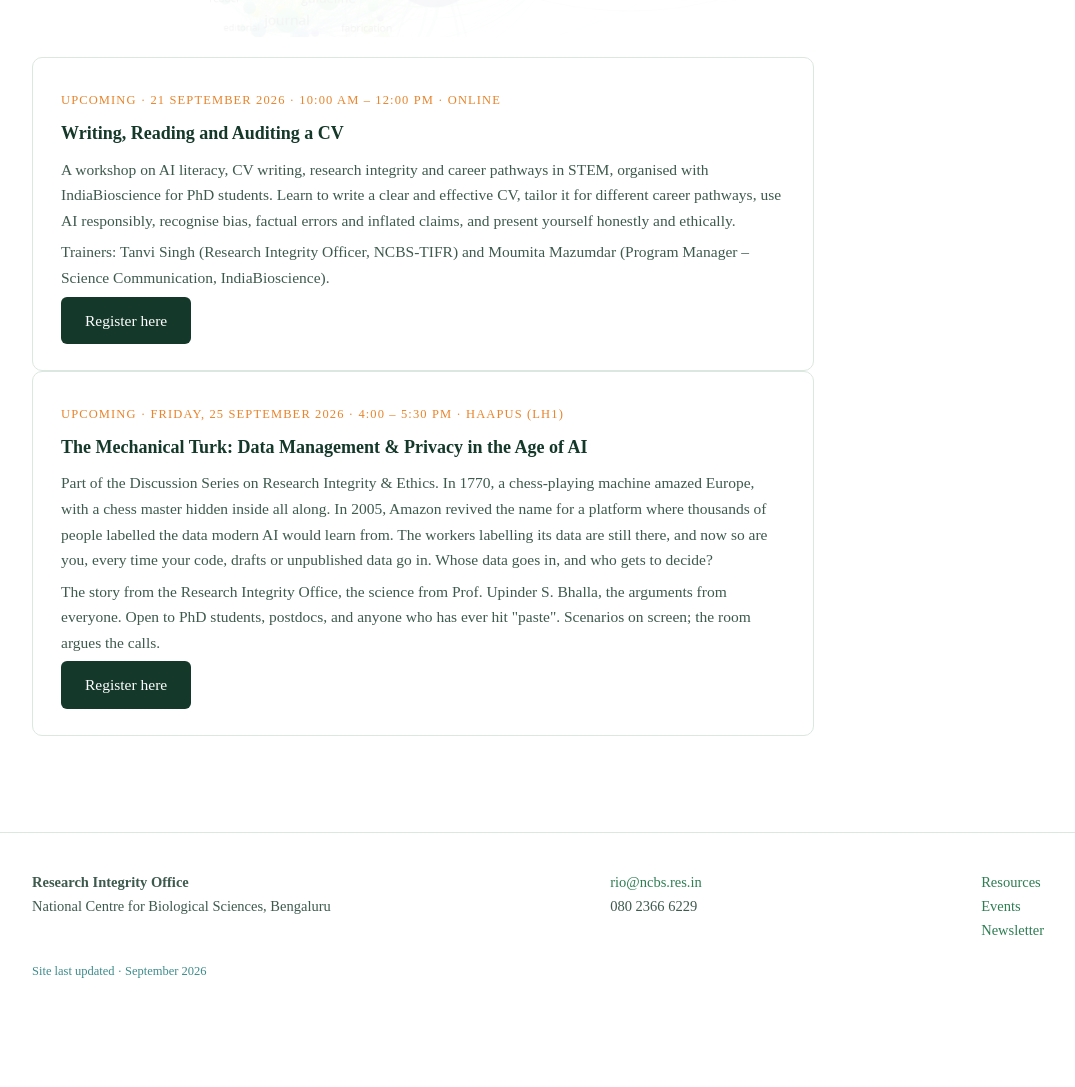
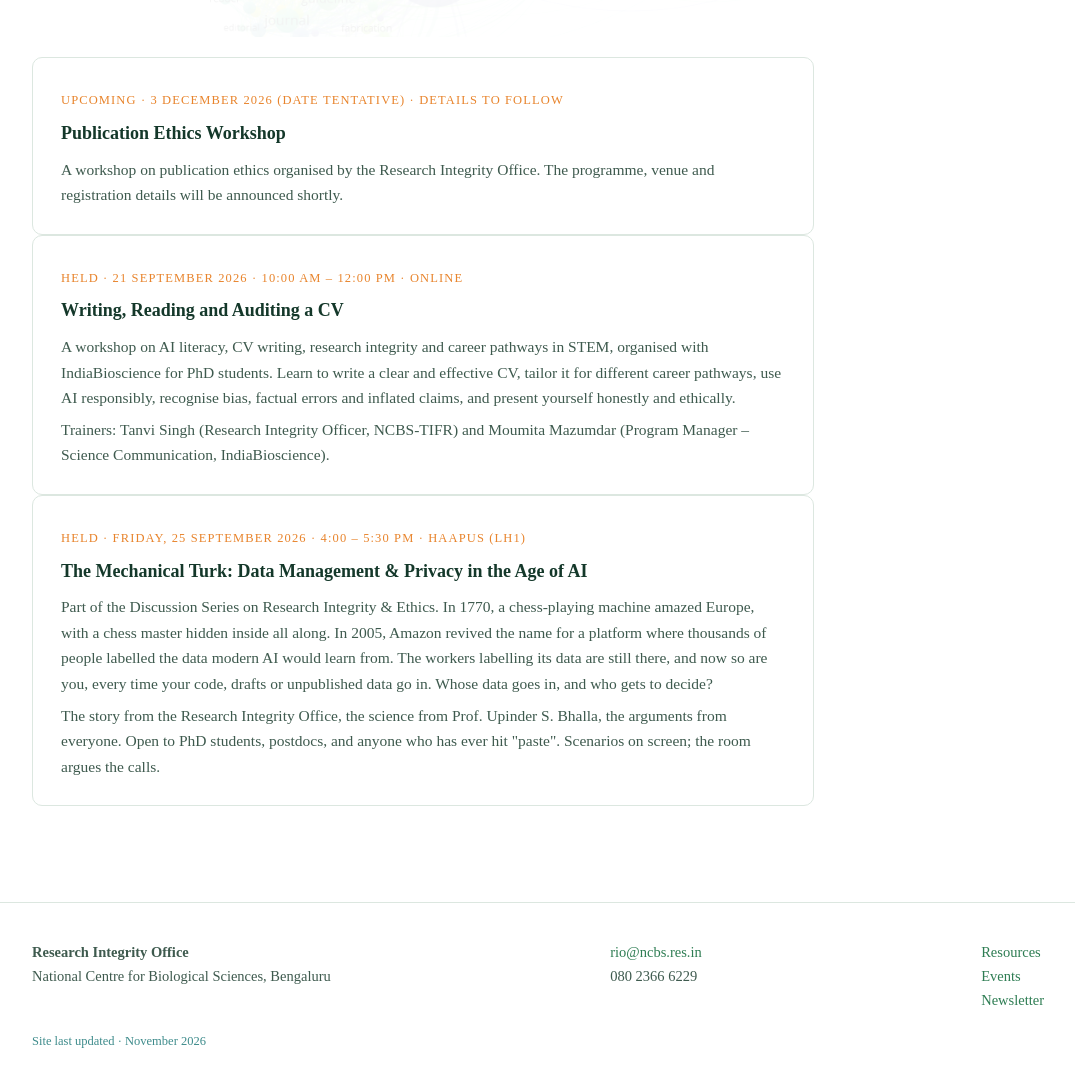
Before and after one commit to rio-ncbs/rio-ncbs.github.io, a plain HTML site: page events.html in a window 1280 px wide. Shown: the part 195-1282 px from the top of the page, without its empty margins (102-1177 px from the left). Before the commit the page ends 1222 px from the top, so only its background shows below. Drawn offline with Linux system fonts and the light colour scheme.

Commit message:
Add Publication Ethics Workshop (3 Dec, tentative); mark September events as held

```diff
--- a/events.html
+++ b/events.html
@@ -37,7 +37,14 @@
 <section style="padding-top:20px;">
   <div class="wrap">
     <div class="event">
-      <p class="when">Upcoming · 21 September 2026 · 10:00 AM – 12:00 PM · Online</p>
+      <p class="when">Upcoming &middot; 3 December 2026 (date tentative) &middot; Details to follow</p>
+      <h3>Publication Ethics Workshop</h3>
+      <p>A workshop on publication ethics organised by the Research Integrity Office.
+      The programme, venue and registration details will be announced shortly.</p>
+    </div>
+
+    <div class="event">
+      <p class="when">Held · 21 September 2026 · 10:00 AM – 12:00 PM · Online</p>
       <h3>Writing, Reading and Auditing a CV</h3>
       <p>A workshop on AI literacy, CV writing, research integrity and career pathways in STEM,
       organised with IndiaBioscience for PhD students. Learn to write a clear and effective CV,
@@ -45,11 +52,10 @@
       and inflated claims, and present yourself honestly and ethically.</p>
       <p>Trainers: Tanvi Singh (Research Integrity Officer, NCBS-TIFR) and
       Moumita Mazumdar (Program Manager – Science Communication, IndiaBioscience).</p>
-      <p><a class="btn" href="https://tinyurl.com/CVAi21sept">Register here</a></p>
     </div>
 
     <div class="event">
-      <p class="when">Upcoming · Friday, 25 September 2026 · 4:00 – 5:30 PM · Haapus (LH1)</p>
+      <p class="when">Held · Friday, 25 September 2026 · 4:00 – 5:30 PM · Haapus (LH1)</p>
       <h3>The Mechanical Turk: Data Management &amp; Privacy in the Age of AI</h3>
       <p>Part of the Discussion Series on Research Integrity &amp; Ethics. In 1770, a chess-playing
       machine amazed Europe, with a chess master hidden inside all along. In 2005, Amazon revived
@@ -59,7 +65,6 @@
       <p>The story from the Research Integrity Office, the science from Prof. Upinder S. Bhalla,
       the arguments from everyone. Open to PhD students, postdocs, and anyone who has ever hit
       "paste". Scenarios on screen; the room argues the calls.</p>
-      <p><a class="btn" href="https://forms.gle/JnaM5d8z3hrnW99W6">Register here</a></p>
     </div>
   </div>
 </section>
@@ -83,7 +88,7 @@
         <a href="newsletter.html">Newsletter</a>
       </div>
     </div>
-    <p class="stamp">Site last updated · September 2026</p>
+    <p class="stamp">Site last updated · November 2026</p>
   </div>
 </footer>
 
```
Also changed, not shown: codes.html (+1 -1 lines), contact.html (+1 -1 lines), index.html (+1 -1 lines), newsletter.html (+1 -1 lines), resources.html (+1 -1 lines).
